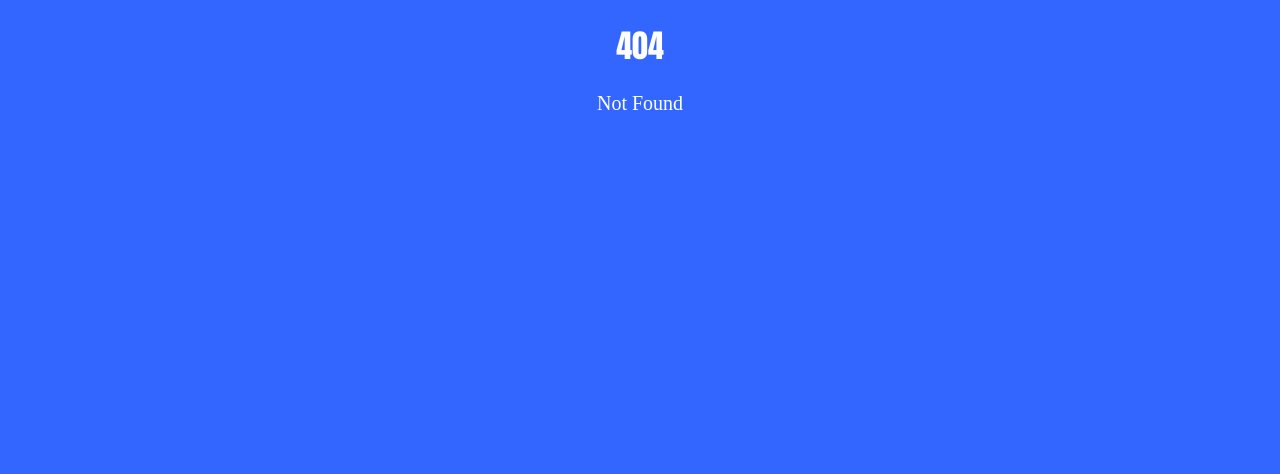
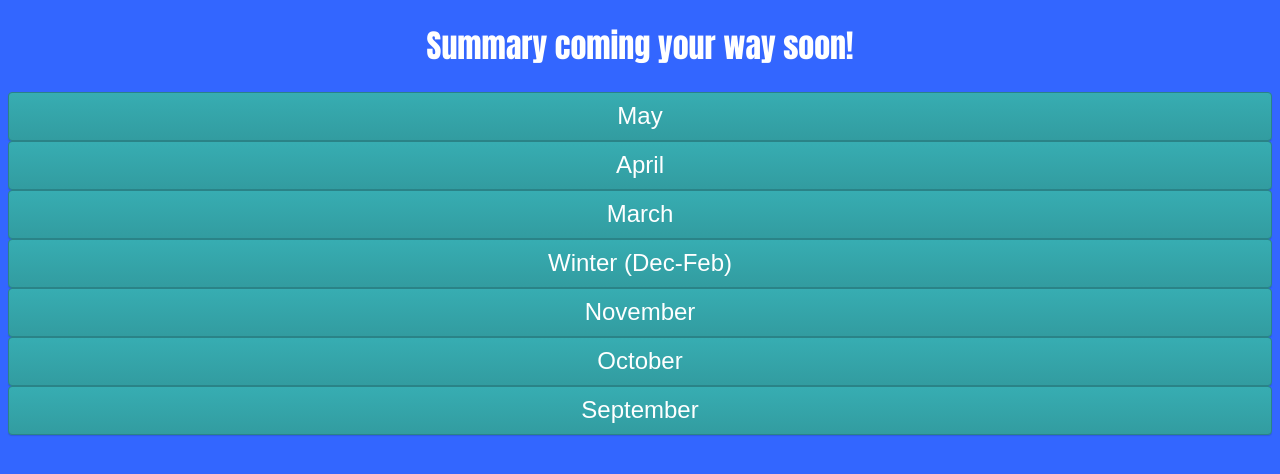
Before and after one commit to genZrizzCode/AMS_News, a SvelteKit app: page /articles/202425 in a window 1280 px wide. Before the commit this address had no page. Shown: the top 474 px of the page. Built offline with nearby package versions, Linux system fonts and the light colour scheme.

Commit message:
MAJOR Update

```diff
--- a/src/app.scss
+++ b/src/app.scss
@@ -14,7 +14,7 @@ html {
     background-color: $bg-color;
     color: white;
     @media (prefers-color-scheme: dark) {
-        background-color: color.scale($bg-color, $lightness: -25%);
+        background-color: color.adjust($bg-color, $lightness: -35%);
     }
 }
 
@@ -49,4 +49,49 @@ a {
   cursor: pointer;
 }
 
+.button-reg {
+  background-color: #36A9AE;
+  background-image: linear-gradient(#37ADB2, #329CA0);
+  border: 1px solid #2A8387;
+  border-radius: 4px;
+  box-shadow: rgba(0, 0, 0, 0.12) 0 1px 1px;
+  color: #FFFFFF;
+  cursor: pointer;
+  display: block;
+  font-size: 1.5em;
+  line-height: 100%;
+  margin: 0;
+  outline: 0;
+  padding: 11px 15px 12px;
+  text-align: center;
+  transition: box-shadow 0.05s ease-in-out, opacity 0.05s ease-in-out;
+  user-select: none;
+  -webkit-user-select: none;
+  touch-action: manipulation;
+  width: 100%;
+
+  &:hover {
+    box-shadow: rgba(255, 255, 255, 0.3) 0 0 2px inset, rgba(0, 0, 0, 0.4) 0 1px 2px;
+    text-decoration: none;
+    transition-duration: 0.15s, 0.15s;
+  }
+
+  &:active {
+    box-shadow: rgba(0, 0, 0, 0.15) 0 2px 4px inset, rgba(0, 0, 0, 0.4) 0 1px 1px;
+  }
+
+  &:disabled {
+    cursor: not-allowed;
+    opacity: 0.6;
+
+    &:active {
+      pointer-events: none;
+    }
+
+    &:hover {
+      box-shadow: none;
+    }
+  }
+}
+
 @debug "Hi"
--- a/src/lib/index.js
+++ b/src/lib/index.js
@@ -3,6 +3,7 @@ import newsData from './news-list.json';
 export const septemberMain = newsData.Headlines.Descriptions["2024-25"].September.main;
 export const septemberArticle = newsData.Headlines.Descriptions["2024-25"].September.Article;
 export const octoberMain = newsData.Headlines.Descriptions["2024-25"].October.main;
+export const octoberArticle = newsData.Headlines.Descriptions['2024-25'].October.Article;
 export const novemberMain = newsData.Headlines.Descriptions["2024-25"].November.main;
 export const decFebMain = newsData.Headlines.Descriptions["2024-25"]["Dec-Feb"].main;
 export const marchMain = newsData.Headlines.Descriptions["2024-25"].March.main;
--- a/src/routes/+page.svelte
+++ b/src/routes/+page.svelte
@@ -31,9 +31,9 @@
     <h5>{novemberMain}</h5>
     <hr>
     <h3>October</h3>
-    <h5>{octoberMain}</h5>
+    <a href="{ base }/articles/202425/October"><h5>{octoberMain}</h5></a>
     <hr>
-    <h3>September (Only functioning one)</h3>
+    <h3>September</h3>
     <a href="{ base }/articles/202425/September"><h5>{septemberMain}</h5></a>
     <hr>
 </div>
--- /dev/null
+++ b/src/routes/articles/202425/+page.svelte
@@ -0,0 +1,18 @@
+<script>
+  import { goto } from '$app/navigation';
+
+  function goToMonth(month) {
+    goto(`/articles/202425/${month}`);
+  }
+</script>
+
+<h1>Summary coming your way soon!</h1>
+<div id="center-align">
+    <button class="button-reg">May</button>
+    <button class="button-reg">April</button>
+    <button class="button-reg">March</button>
+    <button class="button-reg">Winter (Dec-Feb)</button>
+    <button class="button-reg" on:click={() => goToMonth('November')}>November</button>
+    <button class="button-reg" on:click={() => goToMonth('October')}>October</button>
+    <button class="button-reg" on:click={() => goToMonth('September')}>September</button>
+</div>
--- a/src/routes/articles/202425/September/+page.svelte
+++ b/src/routes/articles/202425/September/+page.svelte
@@ -12,7 +12,7 @@
       ...septemberArticle["Ask Adams"].split('\n'),
       ...septemberArticle.Organization.split('\n')
     ] as line}
-      <p id="news-align">{line}</p>
+      <p id="news-align">{line.replaceAll('\t', '\u00A0\u00A0\u00A0\u00A0')}</p>
     {/each}
     <br>
 </div>
--- /dev/null
+++ b/src/routes/articles/202526/+page.svelte
@@ -0,0 +1 @@
+<h1>Wait until next school year!</h1>
```
Also changed, not shown: src/lib/news-list.json (+6 -6 lines), src/routes/articles/202425/October/+page.svelte (added, +18 -0 lines).
